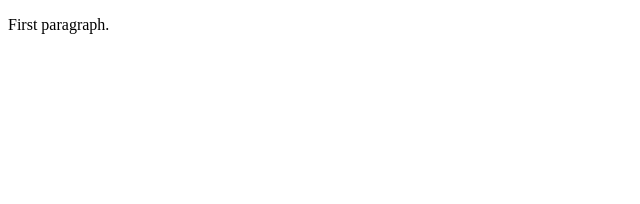
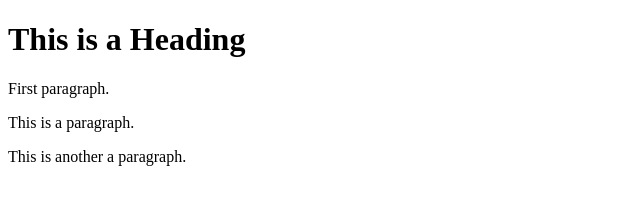
Before and after one commit to CGibAM/learning-git, a plain HTML site: page index.html in a window 1280 px wide. Shown: the whole page, without its empty margins (0-640 px from the left). Drawn offline with Linux system fonts and the light colour scheme.

Commit message:
Feature xyz (#2)
* add some html

* added another p tag

* Update index.html

* added gitHub

```diff
--- a/index.html
+++ b/index.html
@@ -4,6 +4,9 @@
     <title>Page Title</title>
   </head>
   <body>
+    <h1>This is a Heading</h1>
     <p>First paragraph.</p>
+    <p>This is a paragraph.</p>
+    <p>This is another a paragraph.</p>
   </body>
 </html>
--- a/index.js
+++ b/index.js
@@ -1 +1 @@
-console.log("hello git");
+console.log("hello git and gitHub");
```
